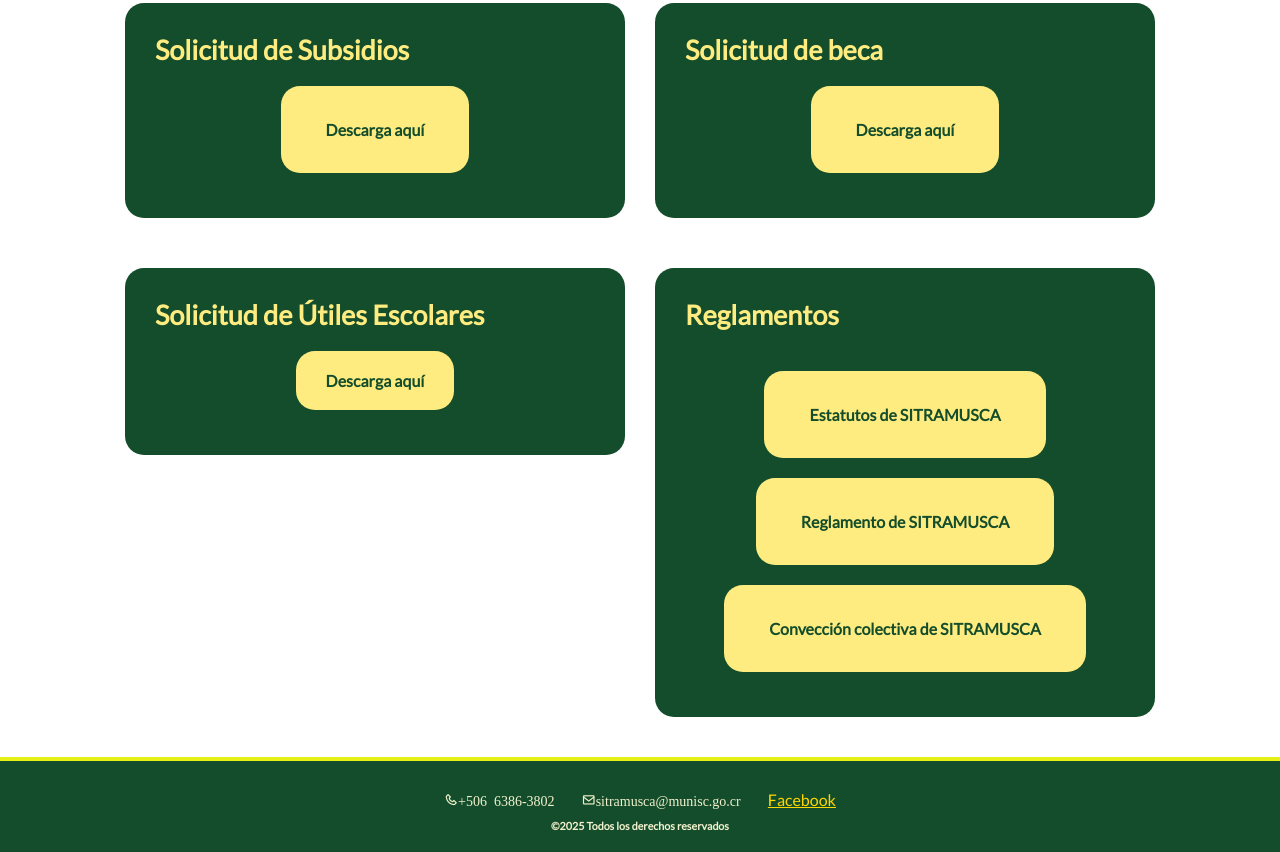
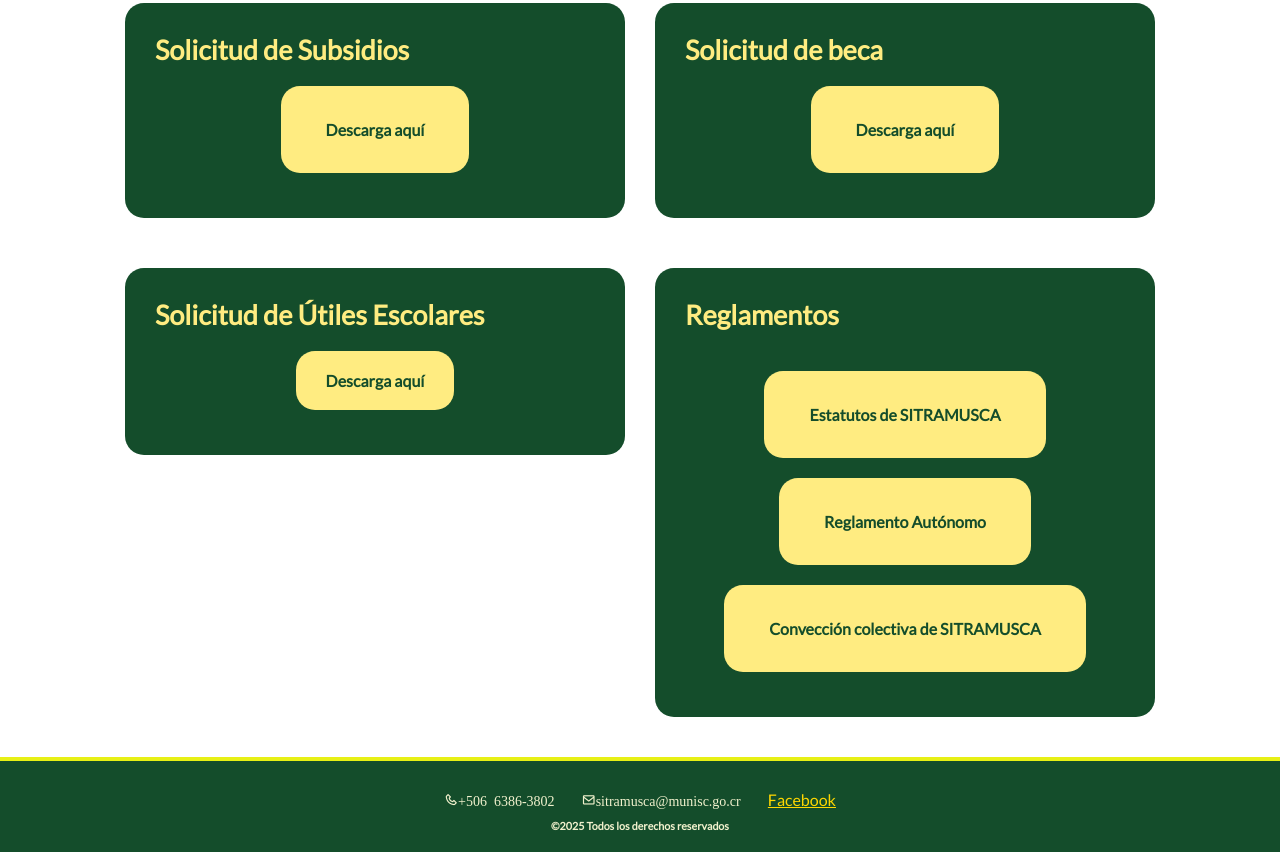
Before and after one commit to SITRAMUSCA/SITRAMUSCA, a plain HTML site: page MN/MarcoN.html in a window 1280 px wide. Shown: the part 1346-2198 px from the top of the page. Drawn offline with nearby package versions, Linux system fonts and the light colour scheme.

Commit message:
Update MarcoN.html

```diff
--- a/MN/MarcoN.html
+++ b/MN/MarcoN.html
@@ -151,7 +151,7 @@
                         <hgroup class="Btr">
 
                             <a href="../res/ESTATUTOS DE SITRAMUSCA.pdf" download class="Botd">Estatutos de SITRAMUSCA</a>
-                            <a href="../res/REGLAMENTO AUTONOMO.pdf" download class="Botd">Reglamento de SITRAMUSCA</a>
+                            <a href="../res/REGLAMENTO AUTONOMO.pdf" download class="Botd">Reglamento Autónomo</a>
                             <a href="../res/CONVENCION COLECTIVA AGOSTO 2024.pdf" download class="Botd">Convección colectiva de SITRAMUSCA</a>
 
                         </hgroup>
```
